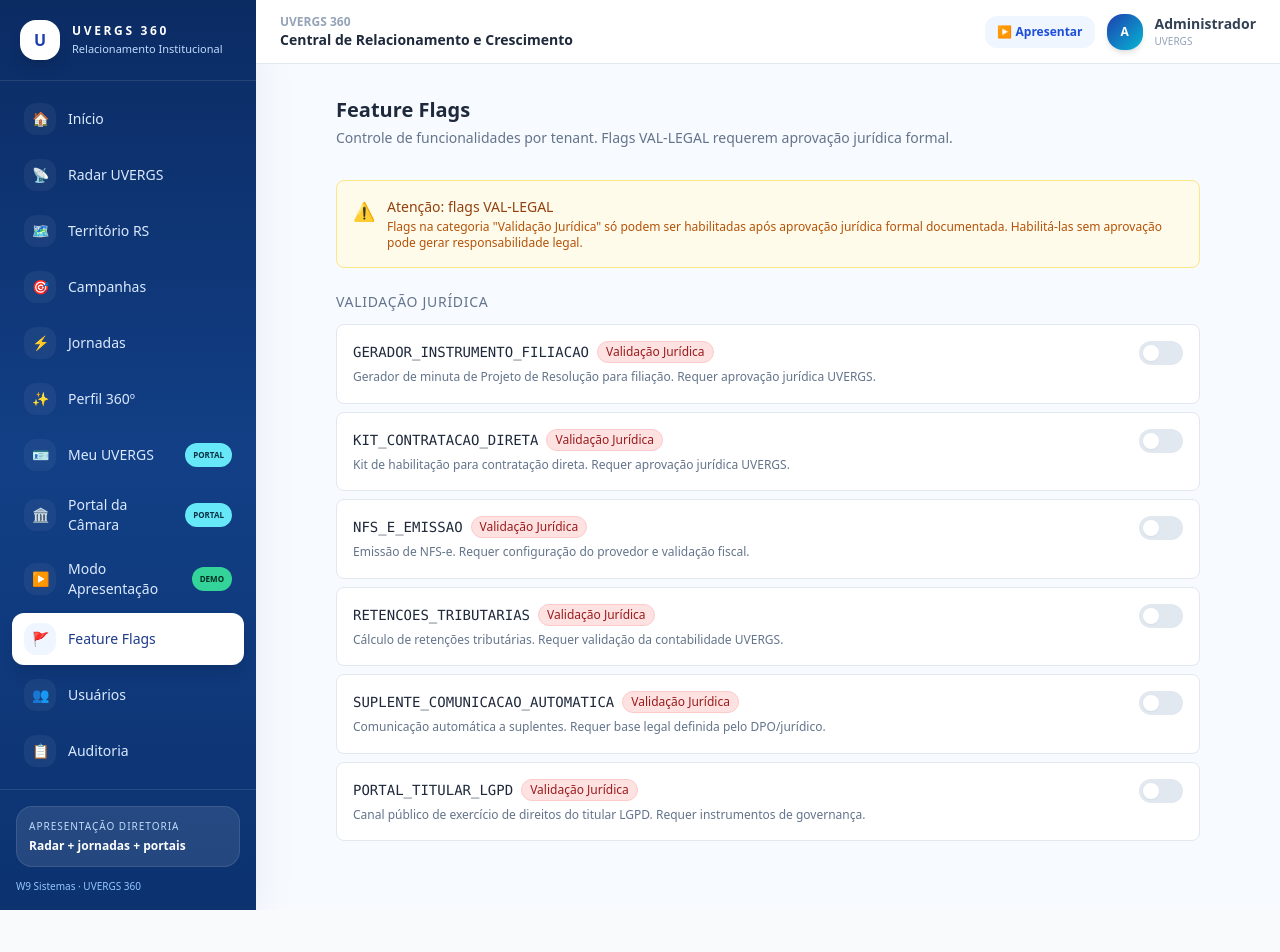
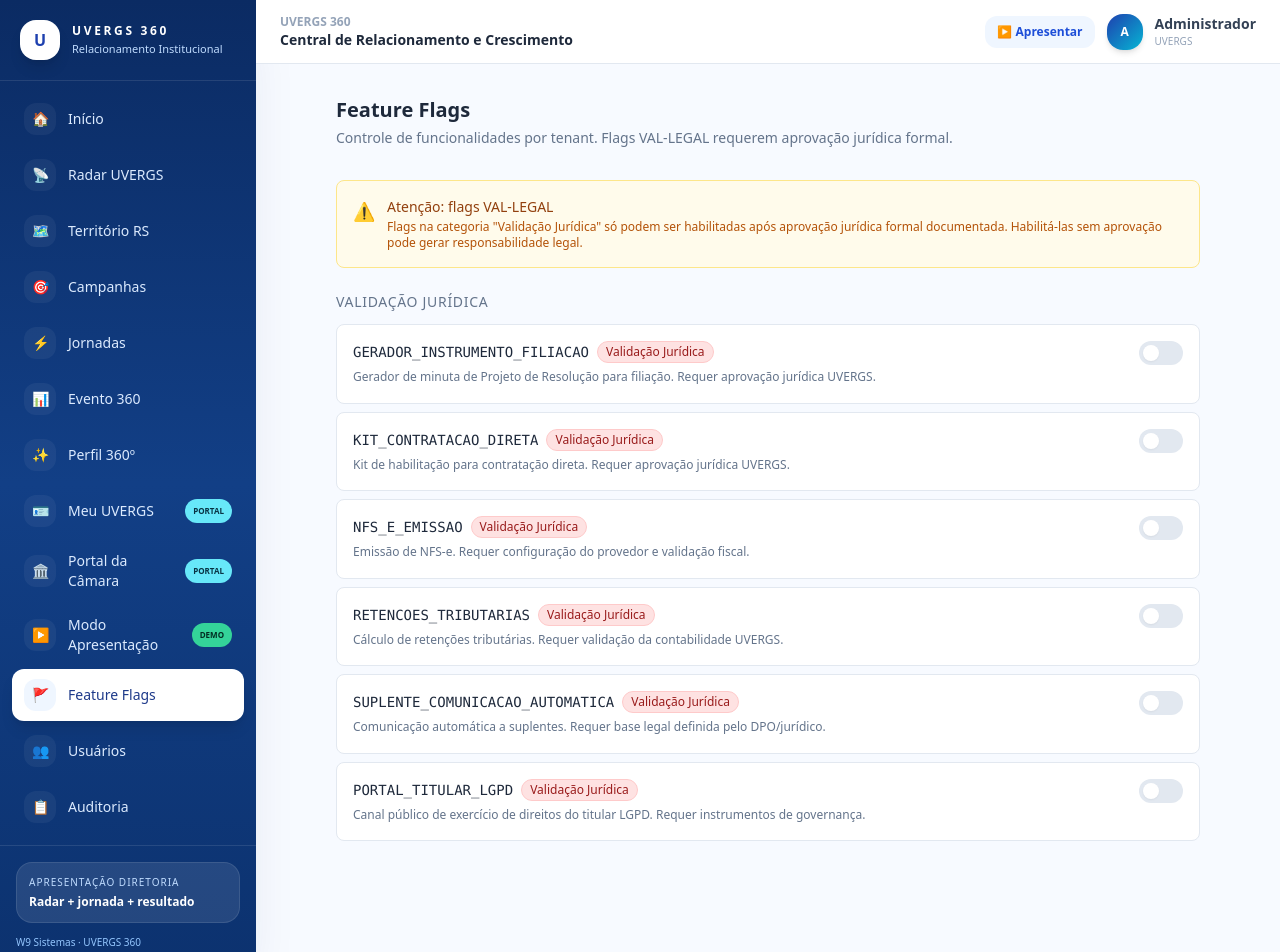
Before and after one commit to Wspinheiro111/uvergs-360, a Next.js app in the folder apps/web/: page /admin/flags in a window 1280 px wide. Shown: the top 952 px of the page. Before the commit the page ends 910 px from the top, so only its background shows below. Built offline with nearby package versions, Linux system fonts and the light colour scheme.

Commit message:
feat(demo): adicionar Evento 360 a navegacao

```diff
--- a/apps/web/src/app/admin/layout.tsx
+++ b/apps/web/src/app/admin/layout.tsx
@@ -9,6 +9,7 @@ const navItems = [
   { href: "/admin/growth/territory", label: "Território RS", icon: "🗺️" },
   { href: "/admin/growth/campaigns", label: "Campanhas", icon: "🎯" },
   { href: "/admin/growth/journeys", label: "Jornadas", icon: "⚡" },
+  { href: "/admin/growth/events", label: "Evento 360", icon: "📊" },
   { href: "/admin/growth/profile", label: "Perfil 360º", icon: "✨" },
   { href: "/portal/vereador", label: "Meu UVERGS", icon: "🪪", badge: "PORTAL" },
   { href: "/portal/camara", label: "Portal da Câmara", icon: "🏛️", badge: "PORTAL" },
@@ -47,7 +48,7 @@ export default function AdminLayout({ children }: { children: React.ReactNode })
         <div className="p-4 border-t border-white/10">
           <div className="rounded-2xl bg-white/10 border border-white/10 p-3">
             <p className="text-[10px] uppercase tracking-widest text-blue-200">Apresentação diretoria</p>
-            <p className="text-xs text-white font-semibold mt-1">Radar + jornadas + portais</p>
+            <p className="text-xs text-white font-semibold mt-1">Radar + jornada + resultado</p>
           </div>
           <p className="text-[10px] text-blue-300 mt-3">W9 Sistemas · UVERGS 360</p>
         </div>
```
